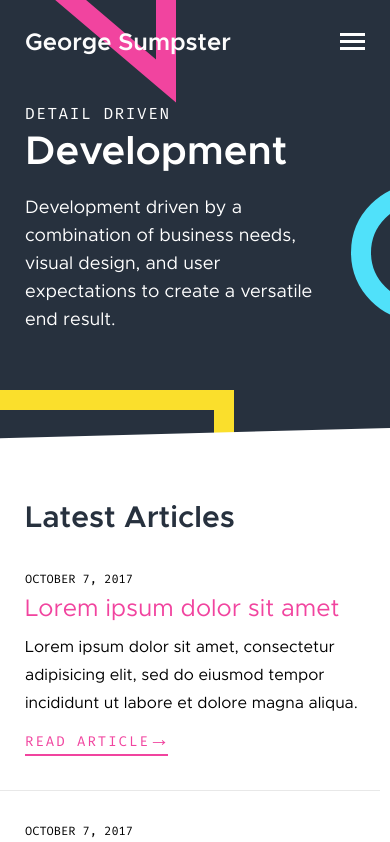
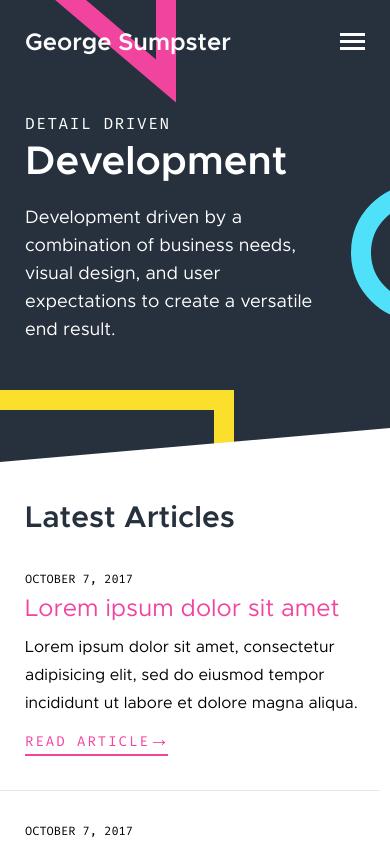
Before and after one commit to gsumpster/gsumpster.com, a website: page index.html in a window 390 px wide. Shown: the top 842 px of the page. Drawn offline with nearby package versions, Linux system fonts and the light colour scheme; files that its build step writes are made by us from their sources.

Commit message:
fix(mobile): modified header slant, header spacing

```diff
--- a/scss/_header.scss
+++ b/scss/_header.scss
@@ -28,7 +28,7 @@ body.nav-open {
         opacity: 0.99;
     }
     h1 {
-        margin: 0.5em 0;
+        margin: 0.75em 0 0.5em;
     }
     p {
         width: 90%;
@@ -130,7 +130,7 @@ body.nav-open {
       height: 10%;
 
       content: '';
-      transform: skewY(-1.5deg);
+      transform: skewY(-5deg);
       transform-origin: 100%;
 
       background: $white;
```
